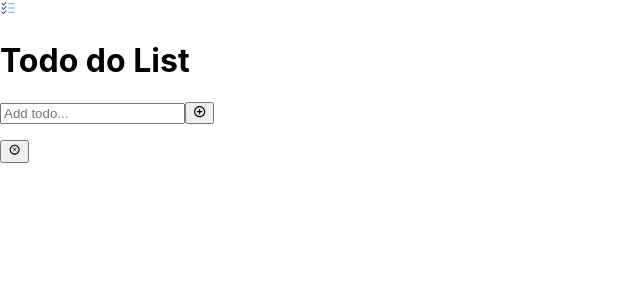
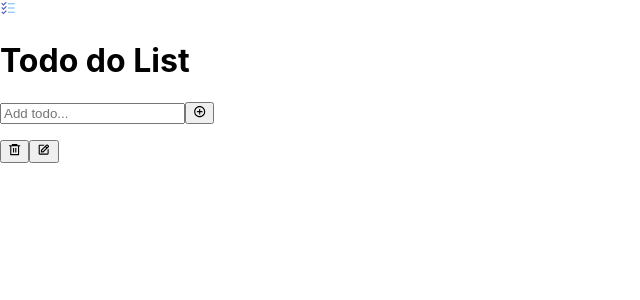
Before and after one commit to leonardo-pinto/todo-react-redux, a React (Create React App) app: page / in a window 1280 px wide. Both pictures are taken after a click on the button 199 px from the left and 113 px from the top of the page. Shown: the top 300 px of the page, without its empty margins (0-640 px from the left). Built offline with nearby package versions, Linux system fonts and the light colour scheme.

Commit message:
implements edit todo feature

```diff
--- a/src/App.jsx
+++ b/src/App.jsx
@@ -26,7 +26,7 @@ function App() {
           <div>
             {todoList.map((todo) => (
               <ListTodos
-                key={todo}
+                key={todo.id}
                 todo={todo}
                 handleDeleteButtonClick={handleDeleteButtonClick}
               />
--- a/src/components/input/TodoInput.jsx
+++ b/src/components/input/TodoInput.jsx
@@ -4,6 +4,7 @@ import { RiAddCircleLine } from 'react-icons/ri';
 
 function TodoInput(props) {
   const [todo, setTodo] = useState('');
+
   const { handleAddButtonClick } = props;
 
   useEffect(() => {
--- a/src/components/listTodos/ListTodos.jsx
+++ b/src/components/listTodos/ListTodos.jsx
@@ -1,12 +1,33 @@
-import React from 'react';
+import React, { useState } from 'react';
 import PropTypes from 'prop-types';
-import { TiDeleteOutline } from 'react-icons/ti';
+import { ImCancelCircle } from 'react-icons/im';
+import { BiEdit } from 'react-icons/bi';
+import { RiDeleteBin6Line, RiCheckboxCircleLine } from 'react-icons/ri';
+import { useDispatch } from 'react-redux';
+import { editTodo } from '../../redux/reducers/todoReducer';
 
 function ListTodos(props) {
-  const { todo: { text, id }, handleDeleteButtonClick } = props; // adicionar completed
+  const { todo, handleDeleteButtonClick } = props; // adicionar completed
+  const { text, id } = todo;
+  const [editEnabled, setEditEnabled] = useState(false);
+  const [editTodoState, setEditTodoState] = useState(text);
+
+  const dispatch = useDispatch();
+
+  const handleEditTodo = () => {
+    const editedTodo = {
+      id,
+      text: editTodoState,
+    };
+    dispatch(editTodo(editedTodo));
+    setEditEnabled(!editEnabled);
+  };
 
   return (
     <div data-testid="itemContainer">
+      { !editEnabled
+        && (
+          <div>
             <p data-testid="itemTodo">
               {text}
             </p>
@@ -15,14 +36,52 @@ function ListTodos(props) {
               data-testid="deleteButton"
               onClick={() => handleDeleteButtonClick(id)}
             >
-        <TiDeleteOutline />
+              <RiDeleteBin6Line />
             </button>
+            <button
+              type="button"
+              data-testid="editButton"
+              onClick={() => setEditEnabled(!editEnabled)}
+            >
+              <BiEdit />
+            </button>
+          </div>
+        )}
+      { editEnabled
+        && (
+        <div>
+          <input
+            type="text"
+            value={editTodoState}
+            onChange={(e) => setEditTodoState(e.target.value)}
+          />
+          <button
+            type="button"
+            data-testid="confirmEditButton"
+            onClick={() => handleEditTodo(editTodo)}
+            // onClick={() => setEditEnabled(!editEnabled)}
+          >
+            <RiCheckboxCircleLine />
+          </button>
+          <button
+            type="button"
+            data-testid="cancelEditButton"
+            onClick={() => setEditEnabled(!editEnabled)}
+          >
+            <ImCancelCircle />
+          </button>
+        </div>
+
+        )}
     </div>
   );
 }
 
 ListTodos.propTypes = {
-  todo: PropTypes.string.isRequired,
+  todo: PropTypes.arrayOf(PropTypes.shape({
+    id: PropTypes.number,
+    text: PropTypes.string,
+  })).isRequired,
   handleDeleteButtonClick: PropTypes.func.isRequired,
 };
 
--- a/src/redux/reducers/todoReducer.js
+++ b/src/redux/reducers/todoReducer.js
@@ -2,9 +2,6 @@ import { createSlice } from '@reduxjs/toolkit';
 
 const todoSlice = createSlice({
   name: 'todos',
-  // initialState: {
-  //   todoList: [],
-  // },
   initialState: {
     todoList: [],
   },
@@ -21,13 +18,26 @@ const todoSlice = createSlice({
         ],
       };
     },
-    // addTodo: (state, action) => {
-    //   state.todoList = [...state.todoList, action.payload];
-    // },
     deleteTodo(state, action) {
-      state.todoList = state.todoList.filter((todo) => todo.id !== action.payload);
+      return {
+        ...state,
+        todoList: state.todoList.filter((todo) => todo.id !== action.payload),
+      };
     },
-    // editTodo(state, action) {},
+    editTodo(state, action) {
+      return {
+        ...state,
+        todoList: state.todoList.map((todo) => {
+          if (todo.id === action.payload.id) {
+            return {
+              ...todo,
+              text: action.payload.text,
+            };
+          }
+          return todo;
+        }),
+      };
+    },
   },
 });
 
```
Lines whose indentation alone changed are shown as unchanged.
